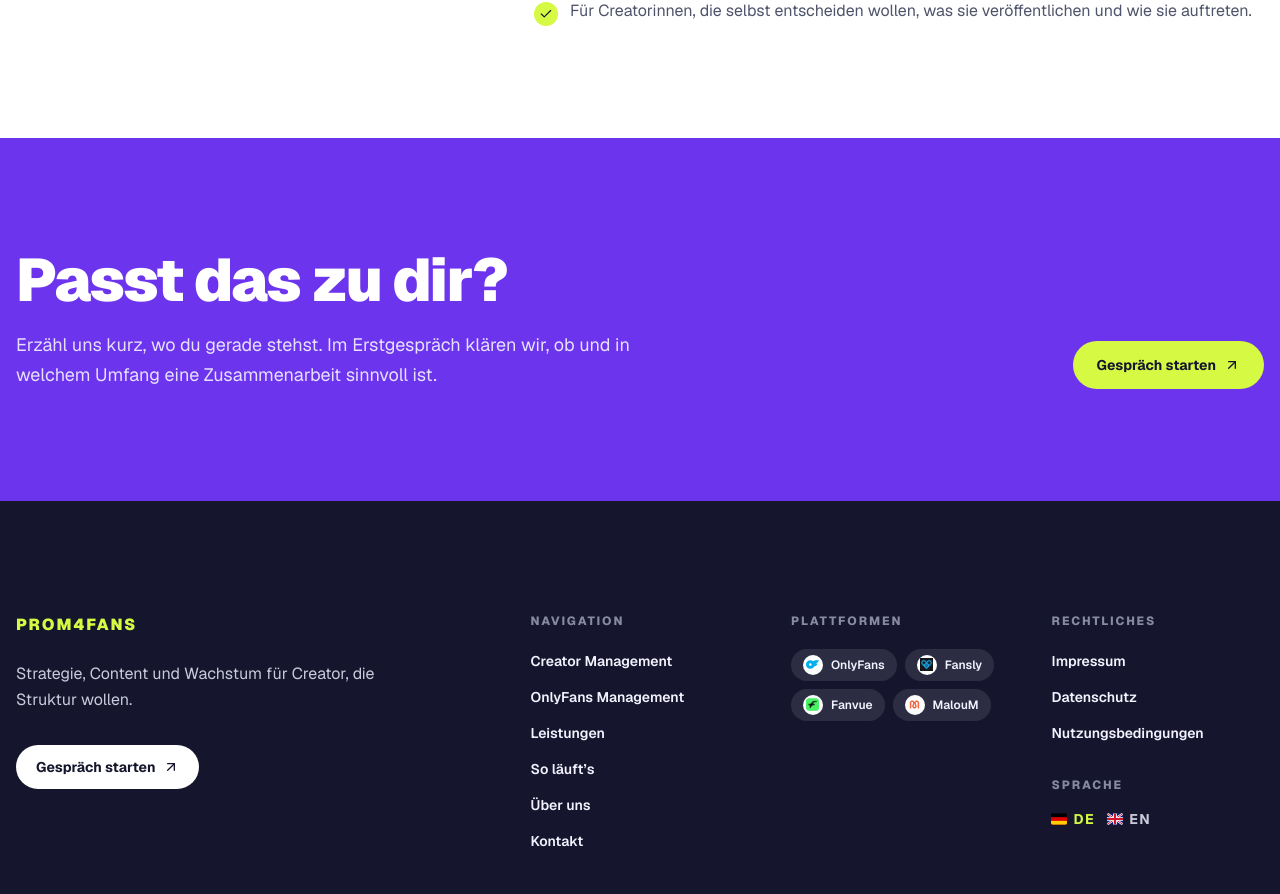
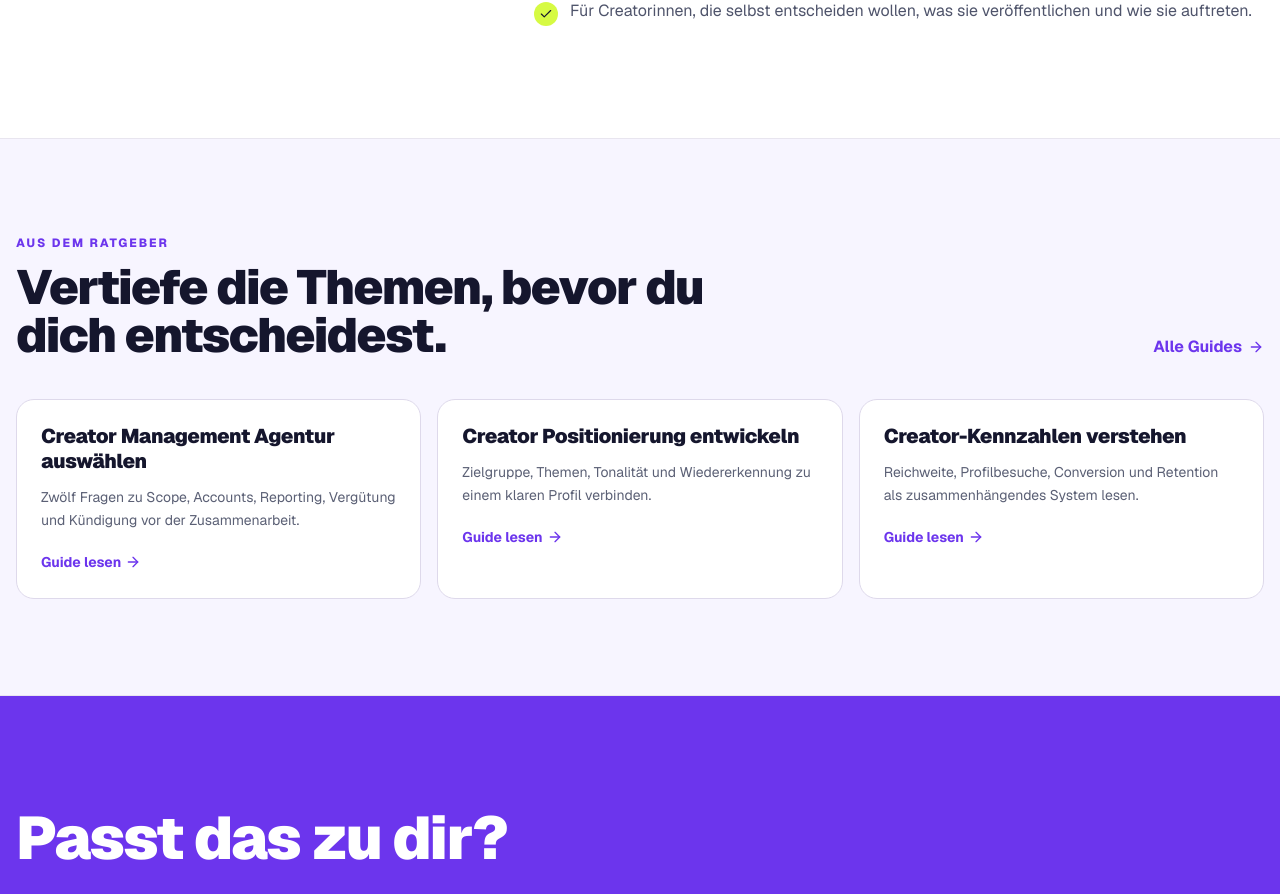
Before and after one commit to tim909wl/prom4fans, a Next.js app: page /de/creator-management in a window 1280 px wide. Shown: the part 3169-4063 px from the top of the page. Built offline with nearby package versions, Linux system fonts and the light colour scheme; no server answers.

Commit message:
seo: connect service pages with editorial guides

```diff
--- a/components/service-landing-shell.tsx
+++ b/components/service-landing-shell.tsx
@@ -1,7 +1,7 @@
 'use client';
 
 import Link from 'next/link';
-import { ArrowUpRight, Check } from 'lucide-react';
+import { ArrowRight, ArrowUpRight, Check } from 'lucide-react';
 import { useRouter } from 'next/navigation';
 import { SiteHeader } from '@/components/site-header';
 import { SiteFooter } from '@/components/site-footer';
@@ -23,6 +23,19 @@ type ServicePageContent = {
   fit: string[];
   ctaTitle: string;
   ctaText: string;
+};
+
+const guideRecommendations: Record<ServiceSlug, Array<{ href: string; title: string; text: string }>> = {
+  'creator-management': [
+    { href: '/ratgeber/creator-management-agentur', title: 'Creator Management Agentur auswählen', text: 'Zwölf Fragen zu Scope, Accounts, Reporting, Vergütung und Kündigung vor der Zusammenarbeit.' },
+    { href: '/ratgeber/creator-positionierung', title: 'Creator Positionierung entwickeln', text: 'Zielgruppe, Themen, Tonalität und Wiedererkennung zu einem klaren Profil verbinden.' },
+    { href: '/ratgeber/creator-kennzahlen', title: 'Creator-Kennzahlen verstehen', text: 'Reichweite, Profilbesuche, Conversion und Retention als zusammenhängendes System lesen.' },
+  ],
+  'onlyfans-management': [
+    { href: '/ratgeber/onlyfans-starten', title: 'OnlyFans starten: 30-Tage-Plan', text: 'Ein realistischer Start mit Positionierung, Content-Puffer, Sicherheit und Distribution.' },
+    { href: '/ratgeber/onlyfans-profil-optimieren', title: 'OnlyFans Profil optimieren', text: 'Bio, visuelle Linie und Erwartung so ausrichten, dass neue Besucher das Profil schneller verstehen.' },
+    { href: '/ratgeber/social-media-funnel', title: 'Social Media Funnel für Creator', text: 'Aufmerksamkeit, Wiedererkennung, Vertrauen und Conversion sinnvoll miteinander verbinden.' },
+  ],
 };
 
 export function ServiceLandingShell({ locale, page }: { locale: Locale; page: ServicePageContent }) {
@@ -106,6 +119,29 @@ export function ServiceLandingShell({ locale, page }: { locale: Locale; page: Se
           </div>
         </section>
 
+        {locale === 'de' && (
+          <section className="border-y border-[#e8e5ef] bg-[#f7f5ff] py-20 text-[#15162d] md:py-24">
+            <div className="mx-auto w-[min(100%-2rem,78rem)]">
+              <div className="flex flex-col gap-4 md:flex-row md:items-end md:justify-between">
+                <div>
+                  <p className="text-xs font-extrabold uppercase tracking-[.16em] text-[#6c35ed]">Aus dem Ratgeber</p>
+                  <h2 className="mt-3 max-w-3xl text-4xl font-black tracking-[-.03em] md:text-5xl">Vertiefe die Themen, bevor du dich entscheidest.</h2>
+                </div>
+                <Link href="/ratgeber" className="inline-flex items-center gap-1.5 font-bold text-[#6c35ed]">Alle Guides <ArrowRight className="size-4" aria-hidden /></Link>
+              </div>
+              <div className="mt-10 grid gap-4 md:grid-cols-3">
+                {guideRecommendations[page.slug].map((guide) => (
+                  <Link key={guide.href} href={guide.href} className="group rounded-2xl border border-[#ded9eb] bg-white p-6 transition hover:-translate-y-0.5 hover:border-[#6c35ed]/40 hover:shadow-lg">
+                    <h3 className="text-xl font-black leading-tight tracking-[-.02em]">{guide.title}</h3>
+                    <p className="mt-3 text-sm leading-relaxed text-[#5b6075]">{guide.text}</p>
+                    <span className="mt-5 inline-flex items-center gap-1 text-sm font-bold text-[#6c35ed]">Guide lesen <ArrowRight className="size-4 transition-transform group-hover:translate-x-1" aria-hidden /></span>
+                  </Link>
+                ))}
+              </div>
+            </div>
+          </section>
+        )}
+
         <section className="bg-[#6c35ed] py-20 text-white md:py-28">
           <div className="mx-auto flex w-[min(100%-2rem,78rem)] flex-col items-start justify-between gap-8 md:flex-row md:items-end">
             <div>
```
